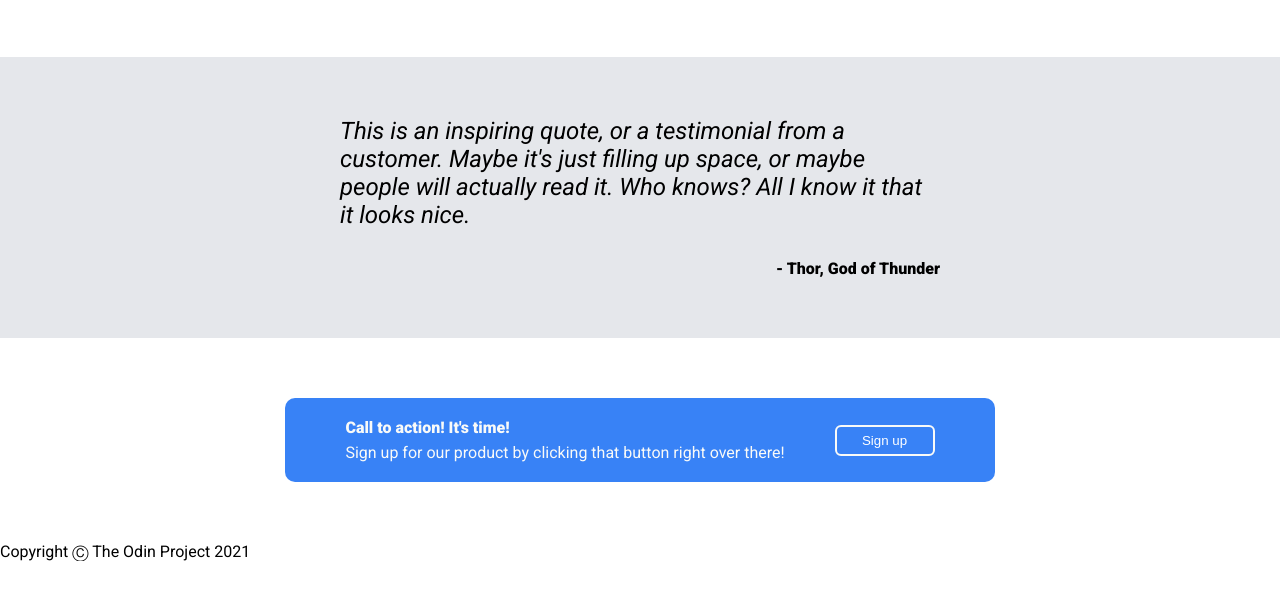
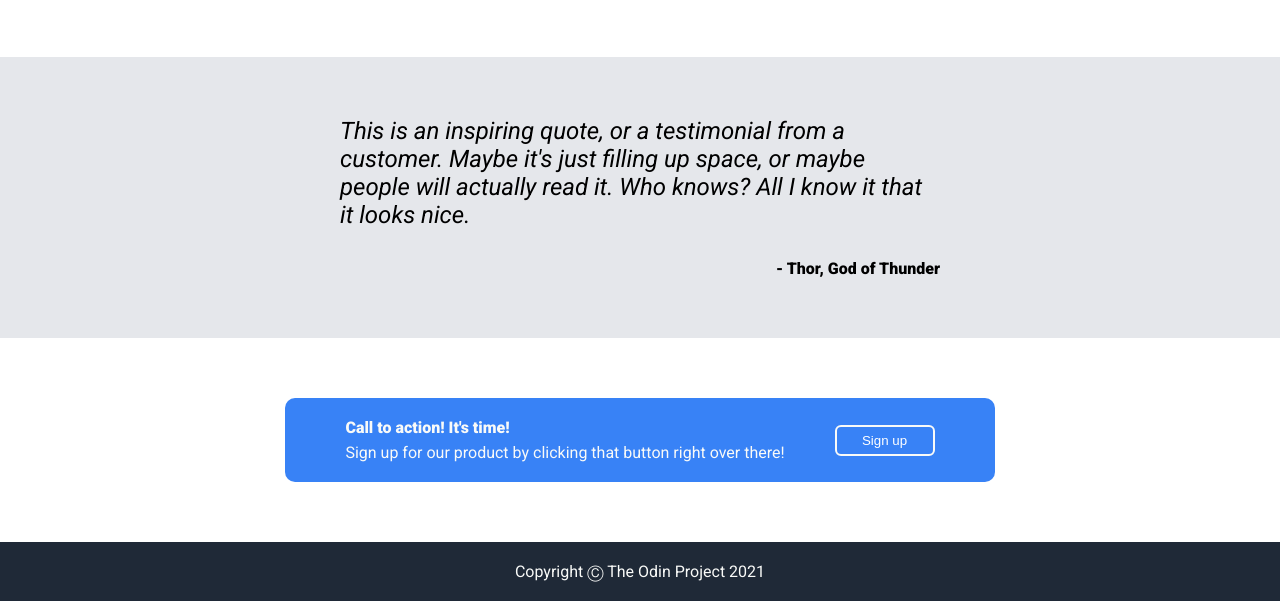
Before and after one commit to ketsuraq/Landing-Page, a plain HTML site: page index.html in a window 1280 px wide. Shown: the part 693-1294 px from the top of the page. Before the commit the page ends 1254 px from the top, so only its background shows below. Drawn offline with Linux system fonts and the light colour scheme; a web font is replaced by a local one.

Commit message:
Add footer and minor changes, finish main design of website according to requirements

```diff
--- a/style.css
+++ b/style.css
@@ -159,3 +159,13 @@ a {
 .modal button {
     border: 2px solid #F9FAF8;
 }
+
+.footer {
+    background-color: #1F2937;
+    padding: 20px;
+    display: flex;
+    justify-content: center;
+    align-items: center;
+    color: #F9FAF8;
+    margin-top: auto;
+}
```
